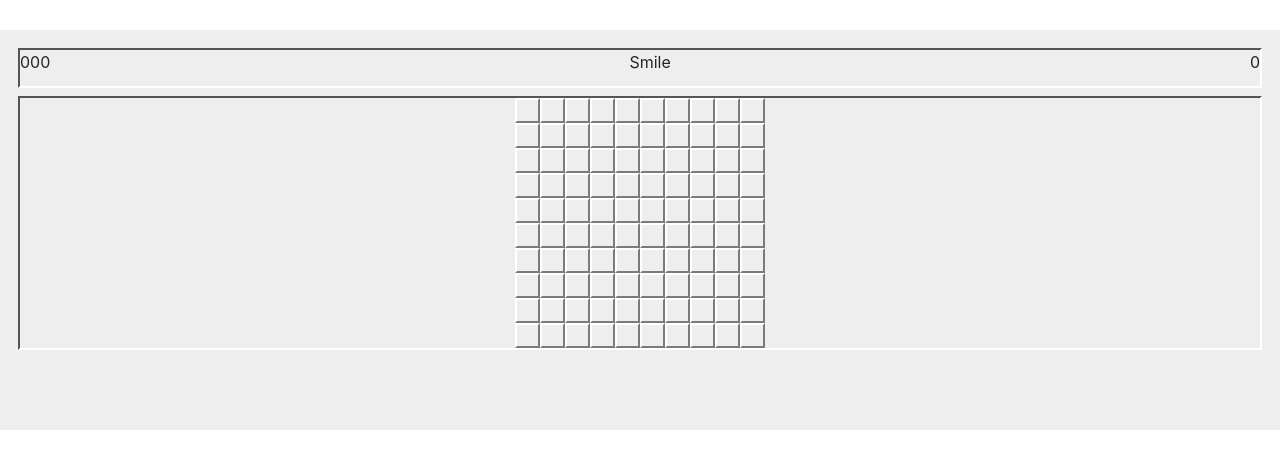
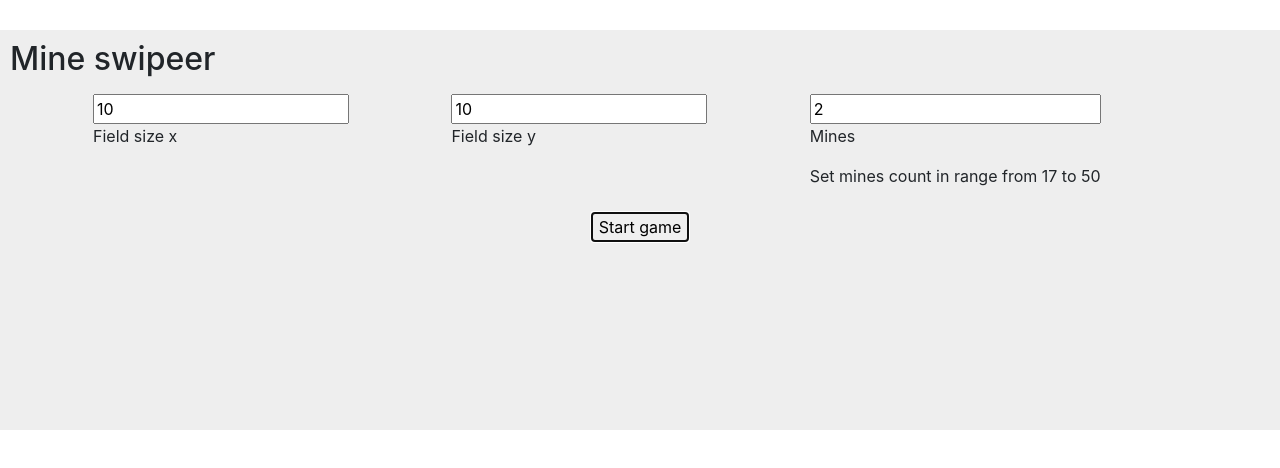
Before and after one commit to Zerstoren/web-minesweeper, a React (Create React App) app: page / in a window 1280 px wide. Both pictures are taken after a click on the button "Start game". Shown: the top 468 px of the page. Built offline with nearby package versions, Linux system fonts and the light colour scheme.

Commit message:
Validate form

```diff
--- a/src/views/MainPage/Form.tsx
+++ b/src/views/MainPage/Form.tsx
@@ -21,46 +21,80 @@ const StartForm = () => {
     dispatch(setGameState(GameStatus.GAME_GENERATE_MAP));
   }
 
+  const validateForm = (values: IFormInterface) => {
+    const errors: {
+      size: {
+        x?: string,
+        y?: string
+      }
+      minesCount?: string
+    } = {
+      size: {}
+    };
+
+    if (!(3 <= values.size.x && values.size.x <= 30)) {
+      errors.size.x = 'Generate map directly from 3 to 30 column';
+    }
+
+    if (!(3 <= values.size.y && values.size.y <= 30)) {
+      errors.size.y = 'Generate map directly from 3 to 30 rows';
+    }
+
+    if (!errors.size.x && !errors.size.y) {
+      let minMineCount = Math.round(values.size.x * values.size.y / 6);
+      let maxMineCount = Math.round(values.size.x * values.size.y / 2);
+
+      if (!(minMineCount <= values.minesCount && values.minesCount <= maxMineCount)) {
+        errors.minesCount = `Set mines count in range from ${minMineCount} to ${maxMineCount}`
+      }
+    }
+
+    return errors;
+  }
+
   return (
     <Form
       onSubmit={onSubmit}
       initialValues={storageValues}
+      validate={validateForm}
       render={({handleSubmit, form, submitting, pristine, values}) => (
         <form onSubmit={handleSubmit}>
           <div className="main-page container">
             <div className="d-flex">
               <div className="p-2 flex-fill justify-content-center">
+                <Field name="size.x">
+                  {({input, meta}) => (
                     <label>
-                  <Field
-                    name="size.x"
-                    className="number-input"
-                    component="input"
-                    type="number"
-                  />
+                      <input {...input} type="number" className="number-input" />
                       <p>Field size x</p>
+                      {meta.error && meta.touched && <span>{meta.error}</span>}
                     </label>
+                  )}
+                </Field>
               </div>
               <div className="p-2 flex-fill justify-content-center">
+                <Field name="size.y">
+                  {({input, meta}) => (
                     <label>
-                  <Field
-                    name="size.y"
-                    className="number-input"
-                    component="input"
-                    type="number"
-                  />
+                      <input {...input} type="number" className="number-input" />
                       <p>Field size y</p>
+                      {meta.error && meta.touched && <span>{meta.error}</span>}
                     </label>
+                  )}
+                </Field>
               </div>
               <div className="p-2 flex-fill justify-content-center">
-                <label>
                 <Field
                   name="minesCount"
-                    className="number-input"
-                    component="input"
-                    type="number"
-                  />
+                  >
+                    {({input, meta}) => (
+                      <label>
+                        <input {...input} type="number" className="number-input" />
                         <p>Mines</p>
+                        {meta.error && meta.touched && <span>{meta.error}</span>}
                       </label>
+                    )}
+                </Field>
               </div>
             </div>
           </div>
```
Lines whose indentation alone changed are shown as unchanged.
